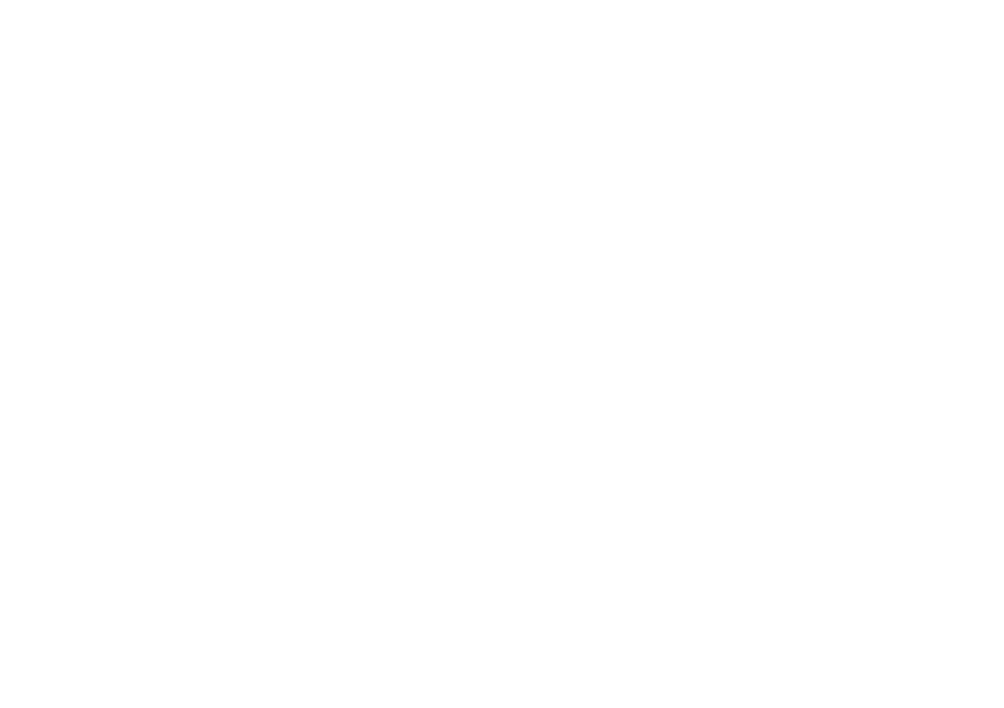
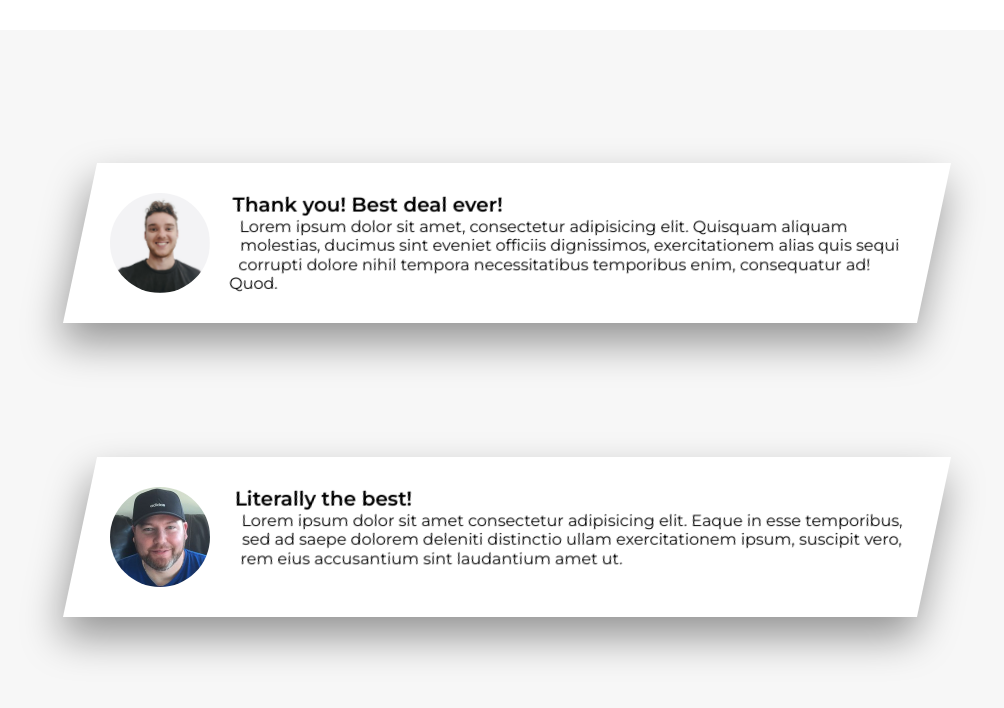
Before and after one commit to TrellixVulnTeam/reviews_section_US4J, a website: page index.html in a window 1280 px wide. Shown: the whole page, without its empty margins (133-1137 px from the left). Drawn offline with Linux system fonts and the light colour scheme.

Commit message:
Added final files

```diff
--- a/index.html
+++ b/index.html
@@ -7,5 +7,51 @@
 		<link rel="stylesheet" href="css/style.css" />
 		<title>Reviews</title>
 	</head>
-	<body></body>
+	<body>
+		<section class="reviews">
+			<div class="review">
+				<figure class="review__shape">
+					<img
+						src="img/user_pic-1.jpg"
+						alt="Mike user picture"
+						class="review__img"
+					/>
+					<figcaption class="review__name">
+						<h3 class="review__name--text">Mike Dane</h3>
+					</figcaption>
+				</figure>
+				<div class="review__statement">
+					<h3 class="review__heading">Thank you! Best deal ever!</h3>
+					<p class="review__text">
+						Lorem ipsum dolor sit amet, consectetur adipisicing elit. Quisquam
+						aliquam molestias, ducimus sint eveniet officiis dignissimos,
+						exercitationem alias quis sequi corrupti dolore nihil tempora
+						necessitatibus temporibus enim, consequatur ad! Quod.
+					</p>
+				</div>
+			</div>
+
+			<div class="review">
+				<figure class="review__shape">
+					<img
+						src="img/user_pic-2.jpg"
+						alt="Brad user picture"
+						class="review__img"
+					/>
+					<figcaption class="review__name">
+						<h3 class="review__name--text">Brad Traversy</h3>
+					</figcaption>
+				</figure>
+				<div class="review__statement">
+					<h3 class="review__heading">Literally the best!</h3>
+					<p class="review__text">
+						Lorem ipsum dolor sit amet consectetur adipisicing elit. Eaque in
+						esse temporibus, sed ad saepe dolorem deleniti distinctio ullam
+						exercitationem ipsum, suscipit vero, rem eius accusantium sint
+						laudantium amet ut.
+					</p>
+				</div>
+			</div>
+		</section>
+	</body>
 </html>
--- /dev/null
+++ b/sass/abstracts/_variables.scss
@@ -0,0 +1,3 @@
+$color-white: #fff;
+$color-black: #000;
+$color-gray: #f7f7f7;
--- /dev/null
+++ b/sass/base/_typography.scss
@@ -0,0 +1 @@
+@import url("https://fonts.googleapis.com/css2?family=Montserrat:wght@400;600&display=swap");
--- /dev/null
+++ b/sass/components/_review.scss
@@ -0,0 +1,65 @@
+.review {
+	background-color: #fff;
+	padding: 3rem;
+	padding-left: 6rem;
+	width: 70%;
+	transform: skewX(-12deg);
+	box-shadow: 0rem 2rem 4rem rgba($color-black, 0.4);
+
+	&__name--text,
+	&__text,
+	&__heading {
+		font-family: "Montserrat", sans-serif;
+	}
+
+	&__heading {
+		font-size: 2rem;
+	}
+
+	&__shape {
+		float: left;
+		height: 10rem;
+		width: 10rem;
+		shape-outside: circle(50% at 50% 50%);
+		-webkit-shape-outside: circle(50% at 50% 50%);
+		clip-path: circle(50% at 50% 50%);
+		-webkit-clip-path: circle(50% at 50% 50%);
+		transform: translateX(-3rem) skewX(12deg);
+		position: relative;
+	}
+
+	&__img {
+		height: 100%;
+		backface-visibility: hidden;
+	}
+
+	&__name {
+		position: absolute;
+		text-align: center;
+		top: 50%;
+		left: 50%;
+		transform: translate(-50%, -20%);
+		opacity: 0;
+		transition: all 0.5s ease;
+		z-index: 3;
+
+		&--text {
+			font-size: 1.6rem;
+			color: $color-white;
+		}
+	}
+
+	&__statement {
+		font-size: 1.6rem;
+		transform: skewX(12deg);
+	}
+
+	&:hover &__name {
+		opacity: 1;
+		transform: translate(-50%, -50%);
+	}
+	&:hover &__img {
+		filter: blur(0.3rem) brightness(80%);
+		z-index: -1;
+	}
+}
--- /dev/null
+++ b/sass/layout/_reviews.scss
@@ -0,0 +1,8 @@
+.reviews {
+	height: 90vh;
+	background-color: $color-gray;
+	display: flex;
+	flex-direction: column;
+	align-items: center;
+	justify-content: space-evenly;
+}
--- a/sass/main.scss
+++ b/sass/main.scss
@@ -1 +1,10 @@
+@import url("https://fonts.googleapis.com/css2?family=Montserrat:wght@400;600&display=swap");
+
+@import "abstracts/variables";
+
+@import "base/typography";
 @import "base/reset";
+
+@import "components/review";
+
+@import "layout/reviews";
```
Also changed, not shown: css/style.css, img/user_pic-1.jpg (added), img/user_pic-2.jpg (added).
